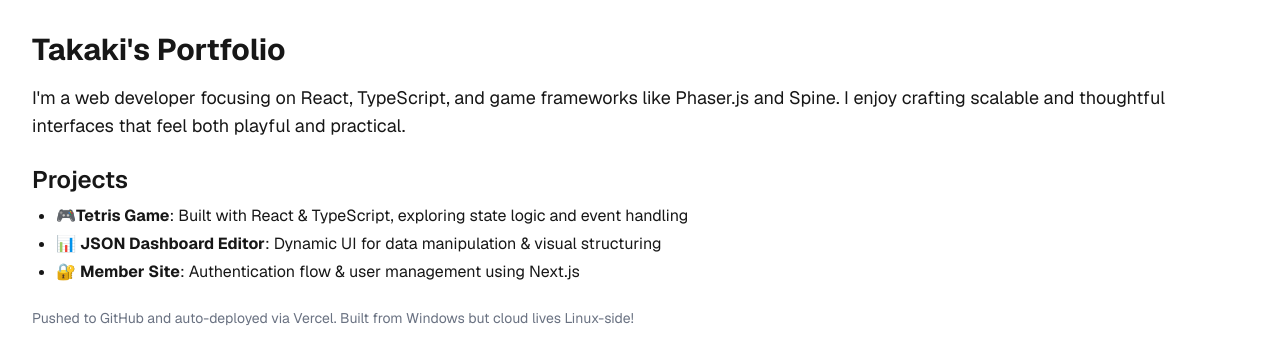
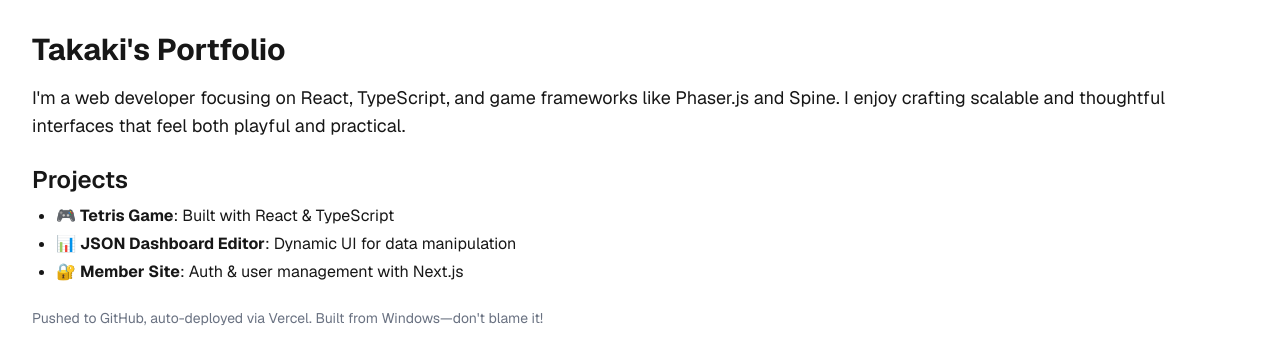
Before and after one commit to takakix2/my-portfolio, a Next.js app: page / in a window 1280 px wide. Shown: the top 364 px of the page. Built offline with nearby package versions, Linux system fonts and the light colour scheme.

Commit message:
eslint-disable2

```diff
--- a/src/app/page.tsx
+++ b/src/app/page.tsx
@@ -1,4 +1,4 @@
-// eslint-disable react/no-unescaped-entities
+/* eslint-disable react/no-unescaped-entities */
 
 export default function Home() {
   return (
@@ -13,22 +13,20 @@ export default function Home() {
       <h2 className="text-2xl font-semibold mb-2">Projects</h2>
       <ul className="list-disc ml-6 space-y-1">
         <li>
-          🎮<strong>Tetris Game</strong>: Built with React & TypeScript,
-          exploring state logic and event handling
+          🎮 <strong>Tetris Game</strong>: Built with React & TypeScript
         </li>
         <li>
           📊 <strong>JSON Dashboard Editor</strong>: Dynamic UI for data
-          manipulation & visual structuring
+          manipulation
         </li>
         <li>
-          🔐 <strong>Member Site</strong>: Authentication flow & user management
-          using Next.js
+          🔐 <strong>Member Site</strong>: Auth & user management with Next.js
         </li>
       </ul>
 
       <p className="mt-6 text-sm text-gray-500">
-        Pushed to GitHub and auto-deployed via Vercel. Built from Windows but
-        cloud lives Linux-side!
+        Pushed to GitHub, auto-deployed via Vercel. Built from Windows—don't
+        blame it!
       </p>
     </main>
   );
```
